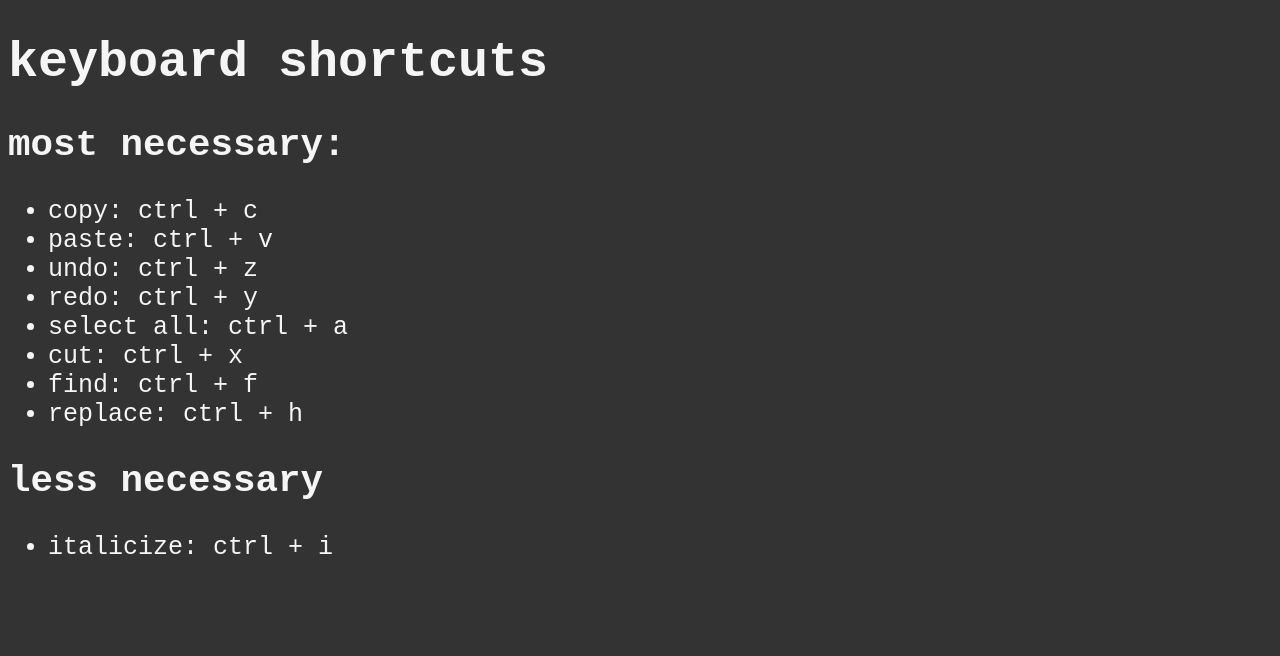
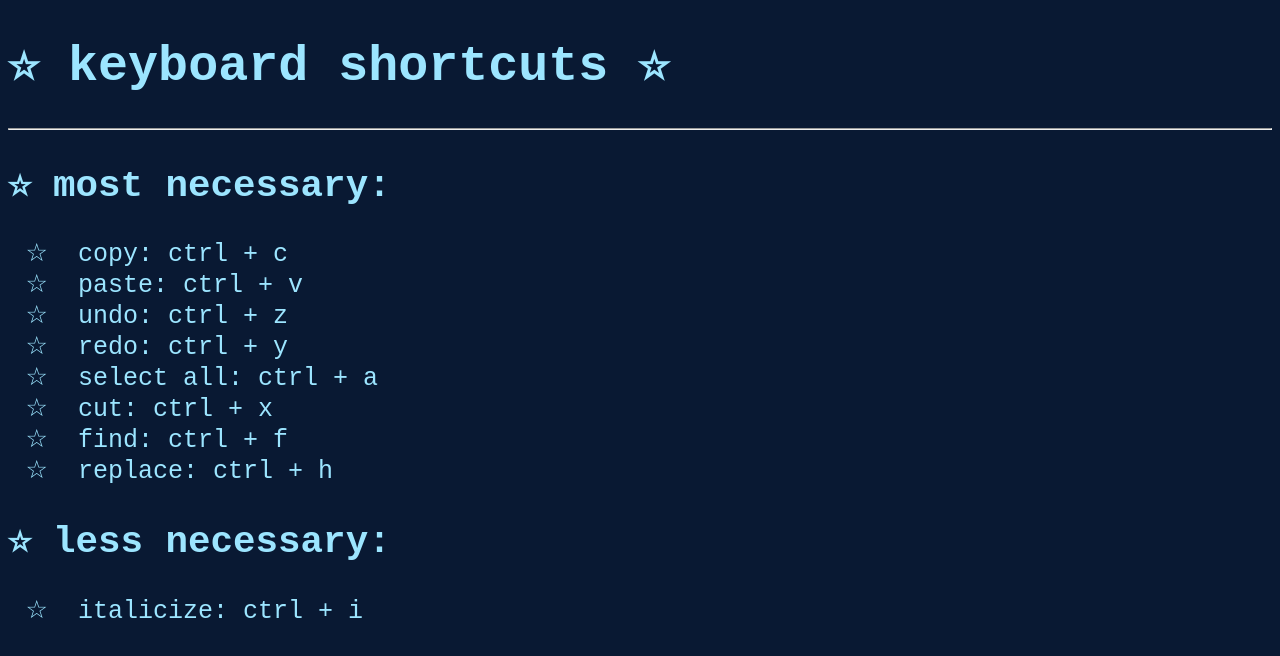
Before and after one commit to alison-grow/keyboard-shortcuts-page, a plain HTML site: page index.html in a window 1280 px wide. Drawn offline with Linux system fonts and the light colour scheme.

Commit message:
updated css

```diff
--- a/index.html
+++ b/index.html
@@ -6,12 +6,15 @@
     <meta title="description" content="my keyboard-shortcut shortcut-page">
     <meta name="viewport" content="width=device-width, initial-scale=1.0">
     <link rel="stylesheet" href="style.css">
-    <link rel="icon" href="/favicon-32x32.png">
+    <link rel="icon" href="img/favicon-32x32.png">
     <title>keyboard shortcuts</title>
 </head>
 <body>
-    <h1>keyboard shortcuts</h1>
-    <h2>most necessary:</h2>
+    <h1>&star; keyboard shortcuts &star;</h1>
+
+    <hr>
+
+    <h2>&star; most necessary:</h2>
     <p>
         <ul>
             <li>copy: ctrl + c</li>
@@ -24,7 +27,7 @@
             <li>replace: ctrl + h</li>
         </ul>
     </p>
-    <h2>less necessary</h2>
+    <h2>&star; less necessary:</h2>
     <p>
         <ul>
             <li>italicize: ctrl + i</li>
--- a/style.css
+++ b/style.css
@@ -1,6 +1,18 @@
 body {
-    background-color: #333;
-    color: whitesmoke;
+    background-color: #091933;
+    color: #9ce5ff;
     font-size: 25px;
     font-family: monospace;
 }
+
+ul {
+    list-style-type: "☆";
+}
+
+li {
+    padding-left: 30px;
+}
+
+li:hover, h1:hover, h2:hover {
+    color: #E900D6;
+}
```
Also changed, not shown: img/favicon-32x32.png (added).
